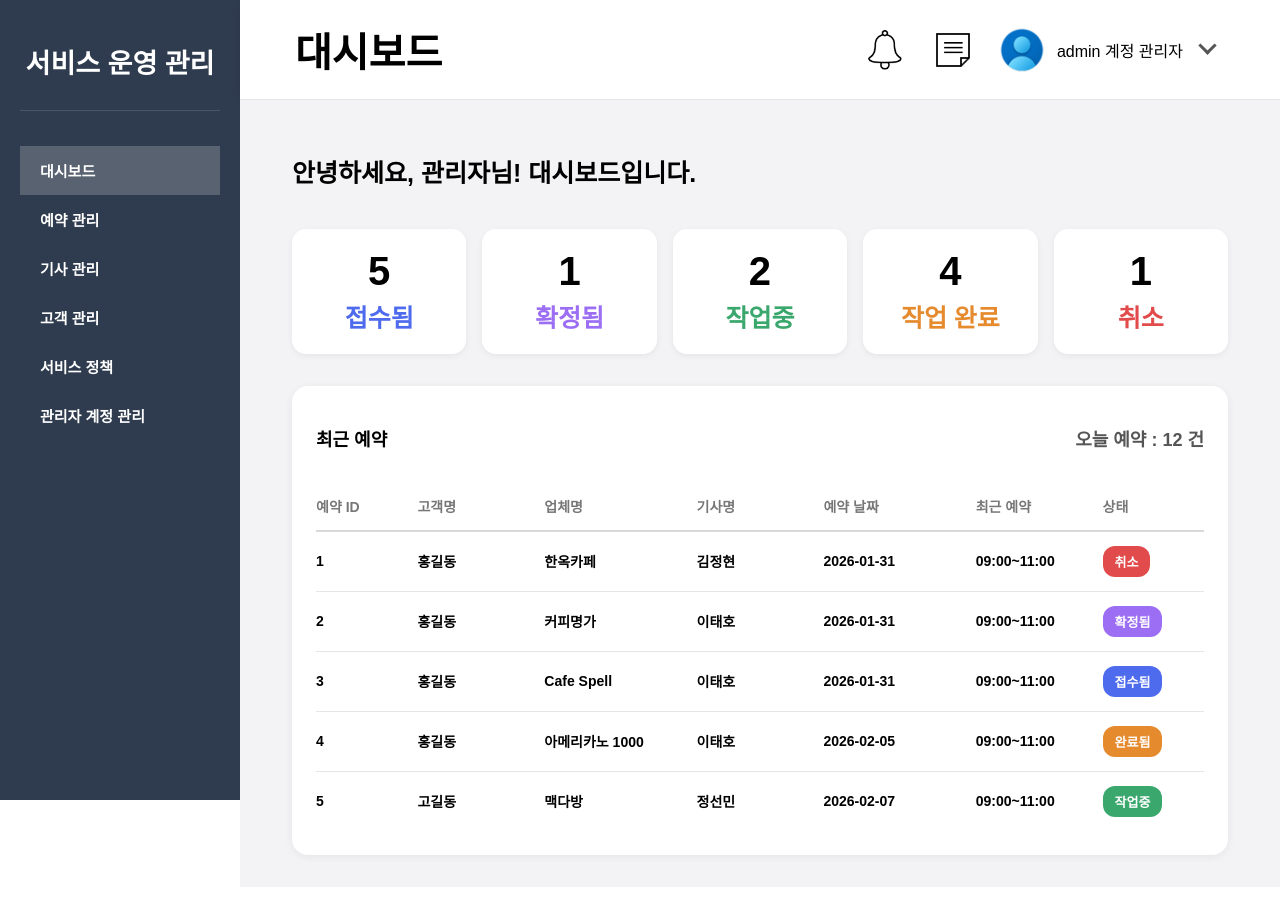
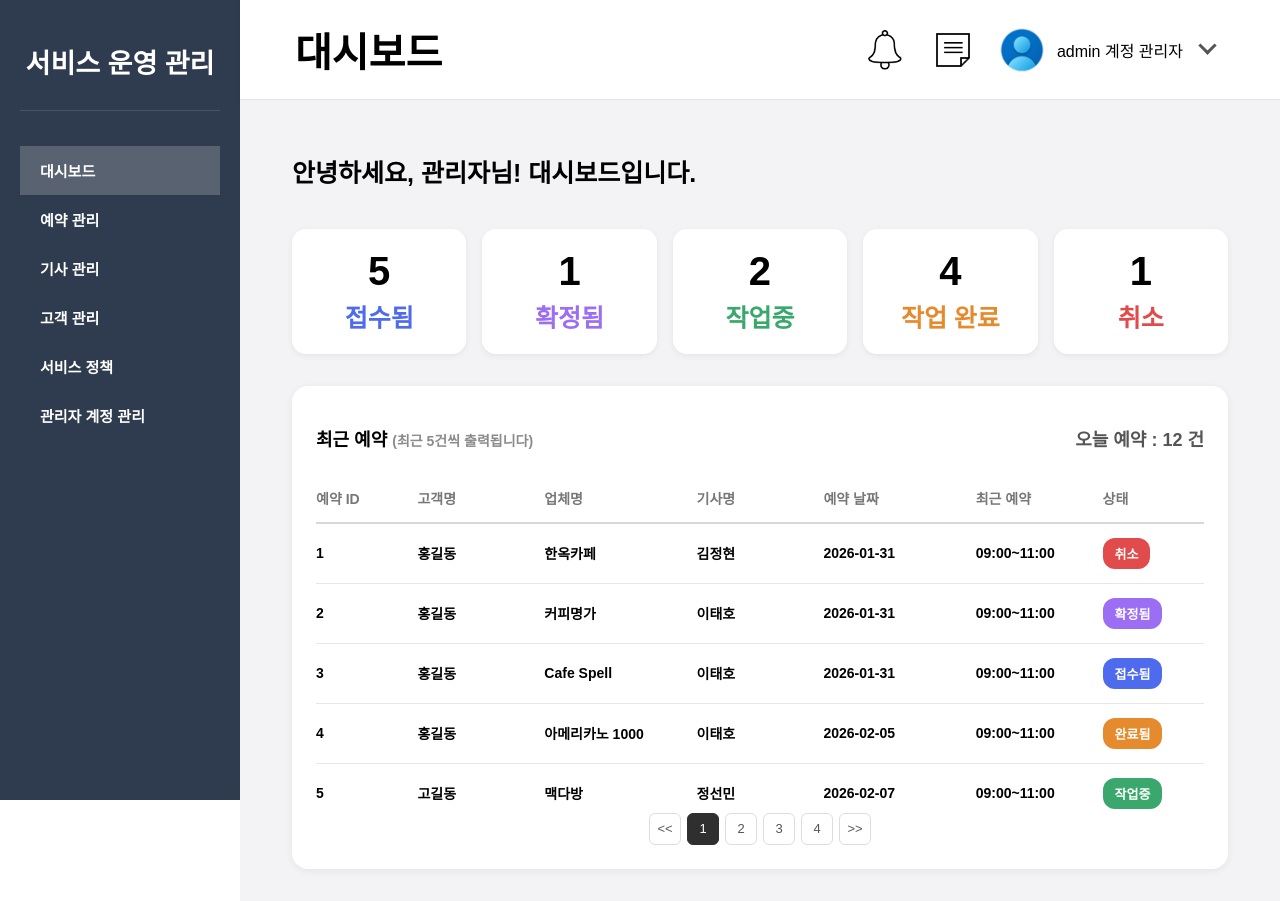
Before and after one commit to icemachine-green/icemachine_admin, a React (Vite) app: page / in a window 1280 px wide. Built offline with nearby package versions, Linux system fonts and the light colour scheme; a web font is replaced by a local one.

Commit message:
260105 DASH_BOARD_PAGE에 페이지네이션 추가 및 출력 표 내용 통일성 작업 완료

```diff
--- a/src/pages/AdminAccountPage.css
+++ b/src/pages/AdminAccountPage.css
@@ -51,12 +51,12 @@
 		/* 관리자 이름 */
 		1fr
 		/* 역할 */
-		1.2fr
-		/* 계정 활성화 여부 */
 		1.6fr
 		/* 마지막 로그인 시간 */
+		1.2fr
+  	/* 마지막 로그인 IP */
 		1.2fr;
-	/* 마지막 로그인 IP */
+		/* 계정 활성화 여부 */
 	align-items: center;
 	padding: 14px 0;
 	border-bottom: 1px solid #E6E6E6;
@@ -95,8 +95,9 @@
 	background-color: #3AA76D;
 }
 
+/* 그래이 컬러를 붉은 색으로 바꿨음 */
 .graycolor {
-	background-color: #9E9E9E;
+	background-color: #E14B4B;
 }
 
 /* =========================
--- a/src/pages/AdminAccountPage.jsx
+++ b/src/pages/AdminAccountPage.jsx
@@ -18,9 +18,9 @@ export default function AdminAccountPage() {
             <div>관리자 아이디</div>
             <div>관리자 이름</div>
             <div>역할</div>
-            <div>계정 활성화 여부</div>
             <div>마지막로그인시간</div>
             <div>마지막로그인IP</div>
+            <div>계정 활성화 여부</div>
           </div>
 
           {/* rows */}
@@ -29,9 +29,9 @@ export default function AdminAccountPage() {
             <div>admin_master</div>
             <div>강동원</div>
             <div>admin</div>
-            <div><span className="status-badge greencolor">활성</span></div>
             <div>2025-12-30 09:10:37</div>
             <div>192.168.0.12</div>
+            <div><span className="status-badge greencolor">활성</span></div>
           </div>
 
           <div className="adminaccount-row">
@@ -39,9 +39,9 @@ export default function AdminAccountPage() {
             <div>admin01</div>
             <div>강동원</div>
             <div>admin</div>
-            <div><span className="status-badge greencolor">활성</span></div>
             <div>2025-12-30 09:10:37</div>
             <div>192.168.0.12</div>
+            <div><span className="status-badge greencolor">활성</span></div>
           </div>
 
           <div className="adminaccount-row">
@@ -49,9 +49,9 @@ export default function AdminAccountPage() {
             <div>system_admin</div>
             <div>강동원</div>
             <div>admin</div>
-            <div><span className="status-badge greencolor">활성</span></div>
             <div>2025-12-30 09:10:37</div>
             <div>192.168.0.12</div>
+            <div><span className="status-badge greencolor">활성</span></div>
           </div>
 
           <div className="adminaccount-row">
@@ -59,9 +59,9 @@ export default function AdminAccountPage() {
             <div>service_admin</div>
             <div>강동원</div>
             <div>admin</div>
-            <div><span className="status-badge graycolor">비활성</span></div>
             <div>2025-12-30 09:10:37</div>
             <div>192.168.0.12</div>
+            <div><span className="status-badge graycolor">비활성</span></div>
           </div>
 
           <div className="adminaccount-row">
@@ -69,9 +69,9 @@ export default function AdminAccountPage() {
             <div>manager_admin</div>
             <div>강동원</div>
             <div>super_admin</div>
-            <div><span className="status-badge greencolor">활성</span></div>
             <div>2025-12-30 09:10:37</div>
             <div>172.16.1.42</div>
+            <div><span className="status-badge greencolor">활성</span></div>
           </div>
 
           <div className="adminaccount-row">
@@ -79,9 +79,9 @@ export default function AdminAccountPage() {
             <div>super_admin</div>
             <div>정우성</div>
             <div>super_admin</div>
-            <div><span className="status-badge greencolor">활성</span></div>
             <div>2025-12-30 09:10:37</div>
             <div>172.16.1.42</div>
+            <div><span className="status-badge greencolor">활성</span></div>
           </div>
 
           <div className="adminaccount-row">
@@ -89,9 +89,9 @@ export default function AdminAccountPage() {
             <div>platform_admin</div>
             <div>정우성</div>
             <div>admin</div>
-            <div><span className="status-badge greencolor">활성</span></div>
             <div>2025-12-30 09:10:37</div>
             <div>172.16.1.42</div>
+            <div><span className="status-badge greencolor">활성</span></div>
           </div>
 
           <div className="adminaccount-row">
@@ -99,9 +99,9 @@ export default function AdminAccountPage() {
             <div>platform_admin</div>
             <div>정우성</div>
             <div>admin</div>
-            <div><span className="status-badge greencolor">활성</span></div>
             <div>2025-12-30 09:10:37</div>
             <div>10.0.0.21</div>
+            <div><span className="status-badge greencolor">활성</span></div>
           </div>
 
           {/* 페이지네이션 */}
--- a/src/pages/DashboardPage.css
+++ b/src/pages/DashboardPage.css
@@ -13,7 +13,7 @@
 .dashboard-title {
   font-size: 24px;
   font-weight: 700;
-  margin-bottom: 16px;
+  margin-bottom: 5px;
 }
 
 .dashboard-greeting {
@@ -73,12 +73,17 @@
   display: flex;
   justify-content: space-between;
   align-items: center;
-  margin-bottom: 16px;
+  margin-bottom: 8px;
 }
 
 .table-header h2 {
   font-size: 18px;
   font-weight: 700;
+}
+
+.table-header h2 span {
+  font-size: 14px;
+  color: #8b8b8b;
 }
 
 .table-header span {
@@ -92,6 +97,7 @@
 .dashboard-table {
   display: flex;
   flex-direction: column;
+  height: 319px;
 }
 
 .table-row {
@@ -153,3 +159,31 @@
 .status-badge.완료됨 {
   background-color: #E68A2E;
 }
+
+/* =========================
+   페이지네이션
+========================= */
+.pagination {
+	margin-top: auto;
+	padding-top: 20px;
+	display: flex;
+	justify-content: center;
+	gap: 6px;
+}
+
+.page-btn {
+	min-width: 32px;
+	height: 32px;
+	border-radius: 6px;
+	border: 1px solid #ddd;
+	background-color: #fff;
+	font-size: 13px;
+	color: #555;
+	cursor: pointer;
+}
+
+.page-btn.active {
+	background-color: #2f2f2f;
+	color: #fff;
+	border-color: #2f2f2f;
+}
--- a/src/pages/DashboardPage.jsx
+++ b/src/pages/DashboardPage.jsx
@@ -74,7 +74,7 @@ export default function DashboardPage() {
       {/* 최근 예약 */}
       <section className="dashboard-table-wrapper">
         <div className="table-header">
-          <h2>최근 예약</h2>
+          <h2>최근 예약 <span> (최근 5건씩 출력됩니다)</span></h2>
           <span>오늘 예약 : <strong>12</strong> 건</span>
         </div>
 
@@ -103,8 +103,17 @@ export default function DashboardPage() {
                 </span>
               </div>
             </div>
+
           ))}
         </div>
+            <div className="pagination">
+            <button className="page-btn">&lt;&lt;</button>
+            <button className="page-btn active">1</button>
+            <button className="page-btn">2</button>
+            <button className="page-btn">3</button>
+            <button className="page-btn">4</button>
+            <button className="page-btn">&gt;&gt;</button>
+          </div>
       </section>
     </div>
   );
```
